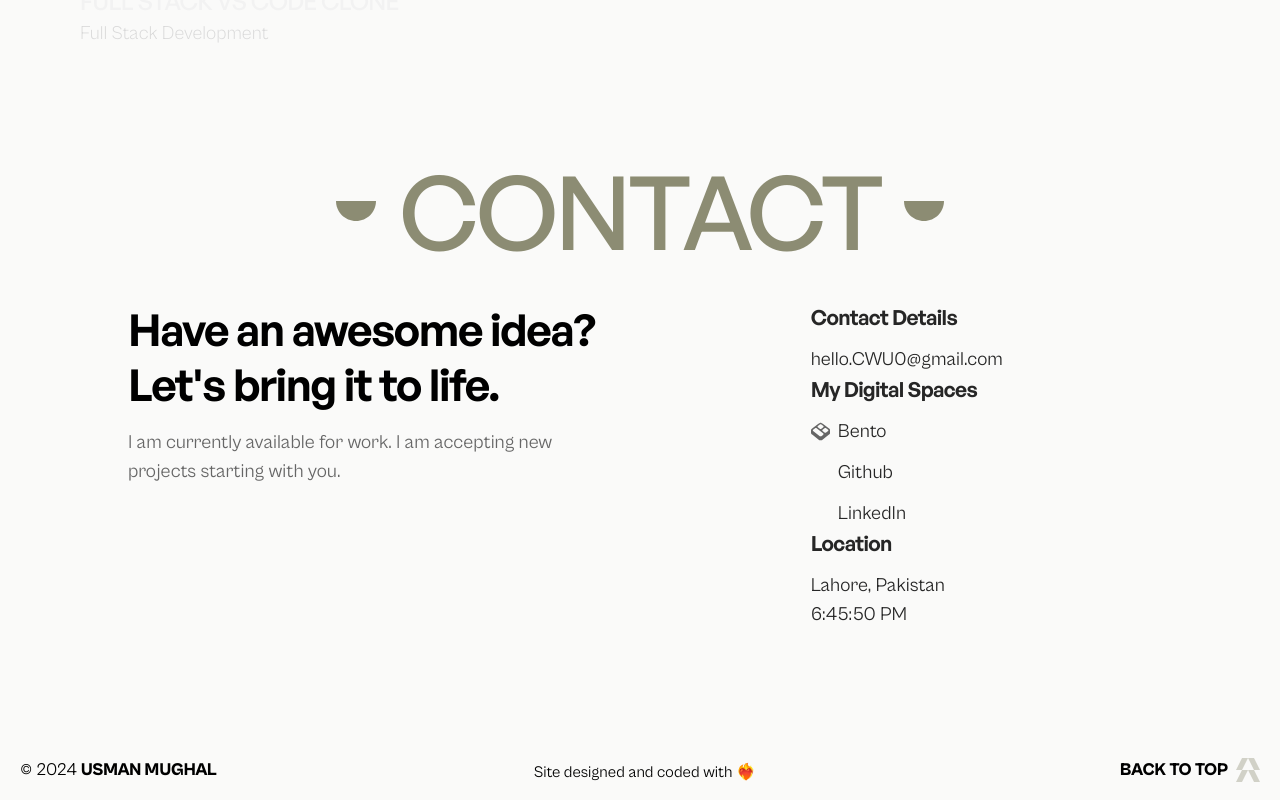
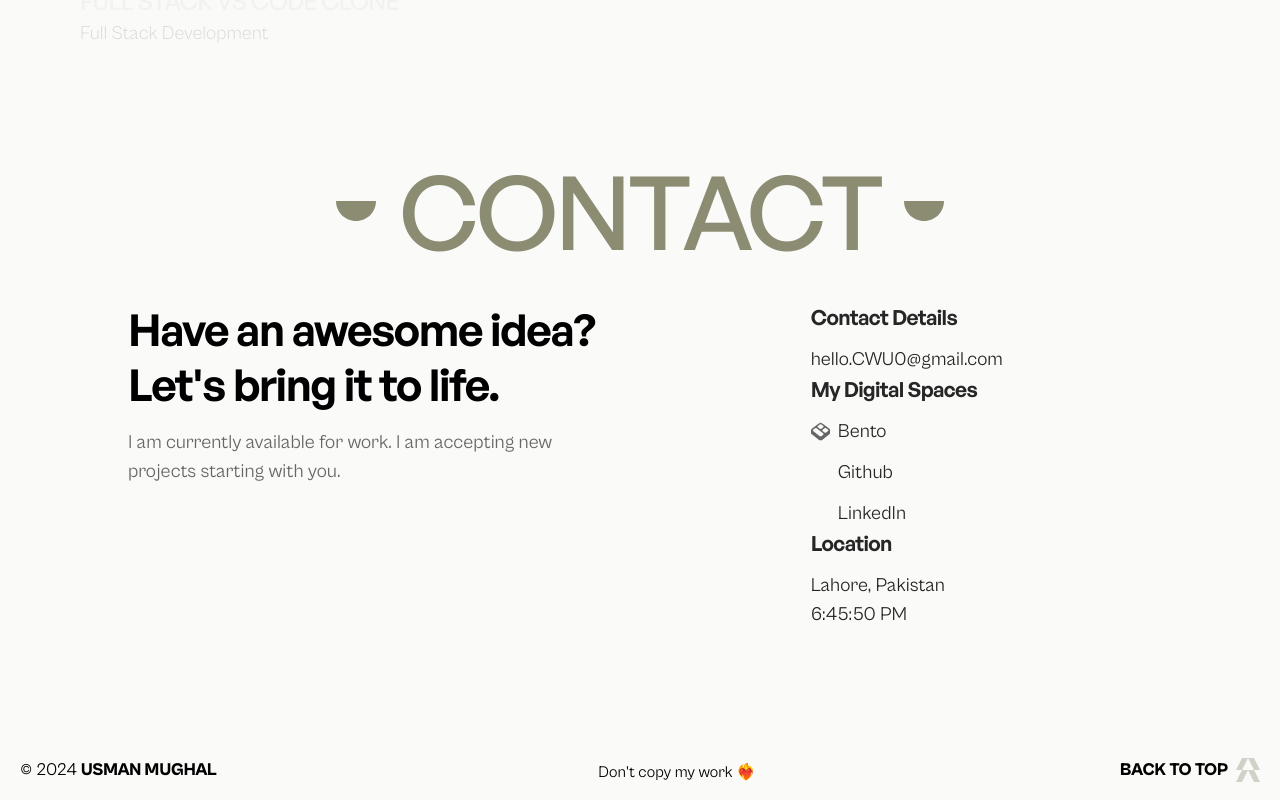
Before and after one commit to CodeWithUsman0/folio, a React (Vite) app: page / in a window 1280 px wide. Shown: the part 6604-7404 px from the top of the page. Built offline with nearby package versions, Linux system fonts and the light colour scheme; some icons are missing.

Commit message:
Update Footer.jsx

```diff
--- a/src/components/ui/Footer.jsx
+++ b/src/components/ui/Footer.jsx
@@ -12,7 +12,7 @@ export default function Footer() {
           <span className="font-extrabold uppercase 2xl:text-body-1">Usman Mughal</span>
         </div>
         <div>
-          <span className=" text-body-4 2xl:text-body-1">Site designed and coded with ❤️‍🔥</span>
+          <span className=" text-body-4 2xl:text-body-1">Don't copy my work ❤️‍🔥</span>
         </div>
       </div>
       <button onClick={toTop} className="col-span-2 flex items-center space-x-2 w-fit group 2xl:text-body-1">
```
